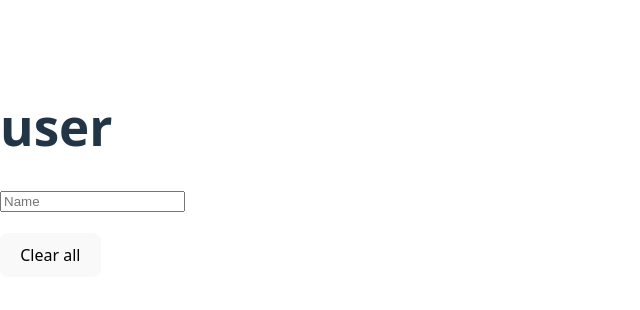
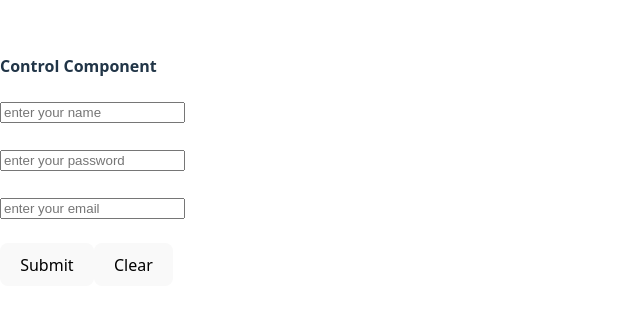
Before and after one commit to Namrata725/reactJsLearning, a React (Vite) app: page / in a window 1280 px wide. Shown: the part 230-540 px from the top of the page, without its empty margins (0-640 px from the left). Built offline with nearby package versions, Linux system fonts and the light colour scheme.

Commit message:
doc + example for control componnet

```diff
--- a/src/App.jsx
+++ b/src/App.jsx
@@ -8,6 +8,7 @@ import IfElseif from "./IfElseIf";
 import Props from "./Props";
 import MoreProps from "./MoreProps";
 import GetInputField from "./getInputField";
+import ControlComponent from "./ControlComponent";
 
 function App() {
   return (
@@ -30,8 +31,12 @@ function App() {
       {/*
       <hr />
       <MoreProps /> */}
+      {/*
 
       <GetInputField />
+      <hr /> */}
+
+      <ControlComponent />
     </div>
   );
 }
--- /dev/null
+++ b/src/ControlComponent.jsx
@@ -0,0 +1,60 @@
+import { useState } from "react";
+function ControlComponent() {
+  const [name, setName] = useState("");
+  const [password, setPassword] = useState("");
+  const [email, setEmail] = useState("");
+
+  const handleName = (event) => {
+    setName(event.target.value);
+  };
+
+  const handlePassword = (event) => {
+    setPassword(event.target.value);
+  };
+
+  const handleEmail = (event) => {
+    setEmail(event.target.value);
+  };
+
+  const handleClear = () => {
+    setName("");
+    setPassword("");
+    setEmail("");
+  };
+
+  return (
+    <div>
+      <h4>Control Component </h4>
+      <form action="">
+        <input
+          type="text"
+          onChange={handleName}
+          value={name}
+          placeholder="enter your name"
+        />
+        <br /> <br />
+        <input
+          type="password"
+          placeholder="enter your password"
+          onChange={handlePassword}
+          value={password}
+        />
+        <br /> <br />
+        <input
+          type="email"
+          placeholder="enter your email"
+          onChange={handleEmail}
+          value={email}
+        />
+        <br /> <br />
+        <button>Submit</button>
+        <button onClick={handleClear}>Clear</button>
+        <h4>{name}</h4>
+        <h4>{password}</h4>
+        <h4>{email}</h4>
+      </form>
+    </div>
+  );
+}
+
+export default ControlComponent;
```
Also changed, not shown: 1 other file (tests, documents, lock files or other folders).
